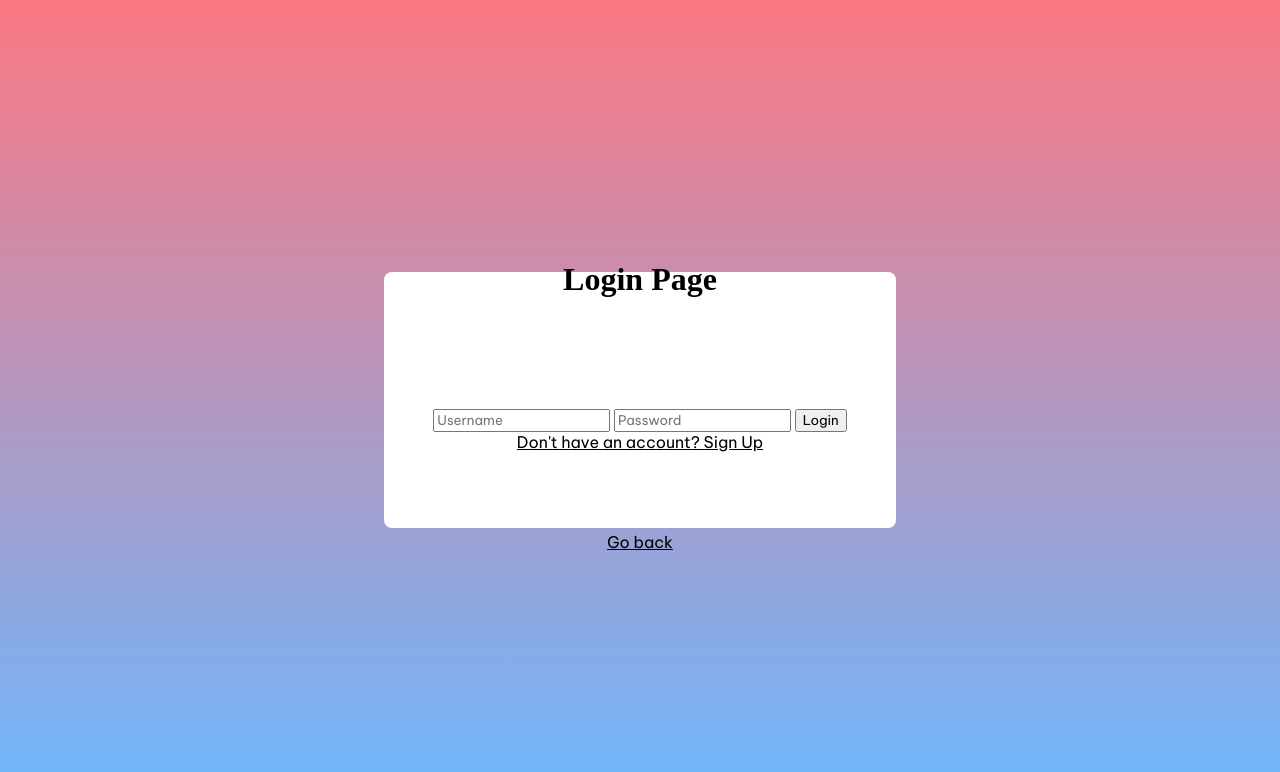
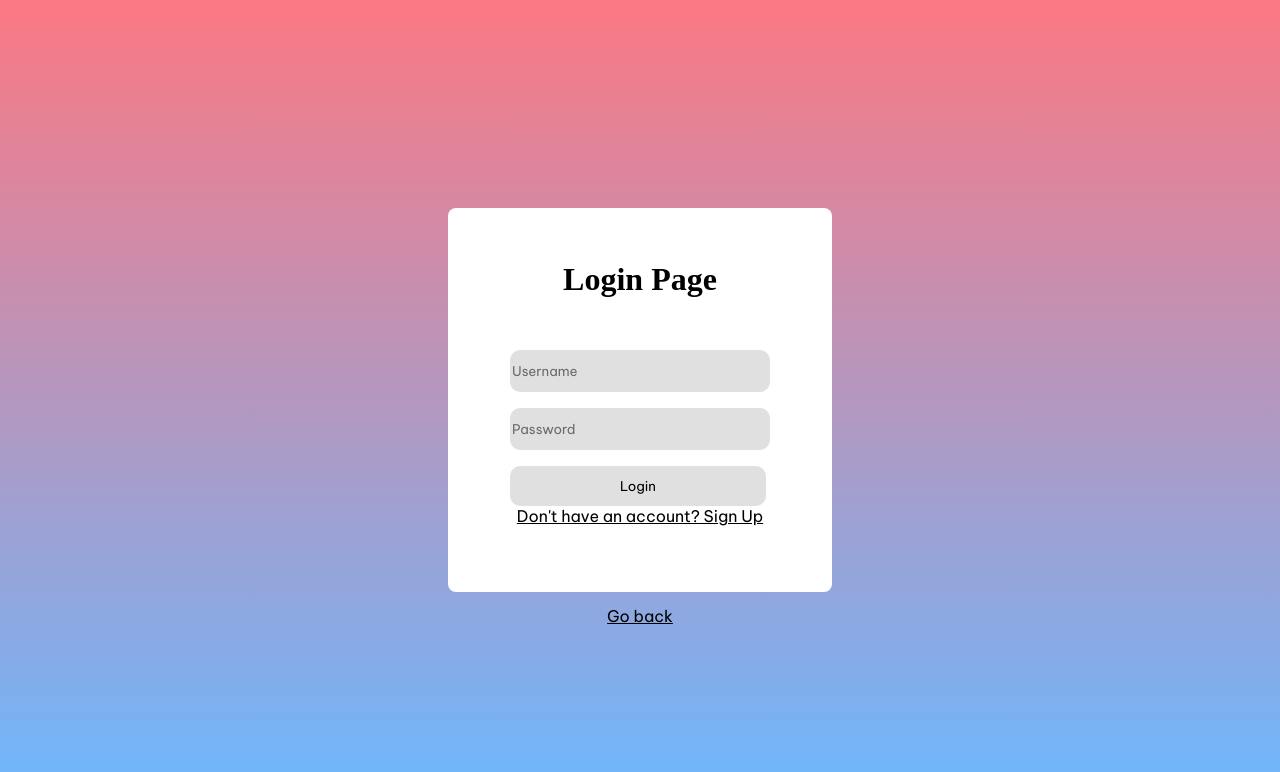
Before and after one commit to EmperMiner/SpeedTracker, a Flask app: page /login in a window 1280 px wide. Shown: the top 772 px of the page. Run offline with Flask 3, Linux system fonts and the light colour scheme; some libraries are stand-ins or nearby versions; some web fonts are replaced.

Commit message:
added css wrapper

```diff
--- a/app.py
+++ b/app.py
@@ -149,7 +149,7 @@ def vehicle(code):
         vehicleName = vehicle.vehicleName
         speedLimit = str(vehicle.speedLimit)
 
-    with open("D:/Projects/SpeedTracker/Vehicle1.txt") as myfile:
+    with open("D:/1.VGU/CSE2023/SpeedTracker/Vehicle1.TXT") as myfile:
         textlst = myfile.read().split()
         x = np.array([textlst])
         y = x.astype(float)
@@ -159,6 +159,7 @@ def vehicle(code):
                 speedArray.append(speed[i])
 
     return render_template('vehicle.html',vehicleName=vehicleName,speedLimit=speedLimit,speedArray=speedArray)
+
 
 @app.route('/logout', methods=['GET', 'POST'])
 @login_required
--- a/static/style.css
+++ b/static/style.css
@@ -76,6 +76,8 @@ h1{
 
 form{
     margin-top: 20vh;
+    display: flex;
+    flex-direction: column;
 }
 
 .back{
@@ -83,8 +85,8 @@ form{
 }
 
 .wrapper{
-    height: clamp(2em, 20vw, 30vw);
-    width: clamp(20vw, 40vw, 80vw);
+    height: clamp(20vh, 30vw, 50vw);
+    width: clamp(20vw, 30vw, 50vw);
     background-color: #ffffff;
     margin: 0 1vw;
     display: flex;
@@ -133,6 +135,23 @@ form{
     top: 20vh;
 }
 
+.input-container input{
+    width: 20vw;
+    height: 5vh;
+    margin-top: 2vh;
+    display: flex;
+    justify-content: center;
+    border: none;
+    outline: none;
+    background-color: #E0E0E0;
+    border-radius: 0.75em;
+
+}
+
+.input-container input::placeholder{
+    color: #6A6A6A;
+}
+
 #warningBar {
   height: 1.25em;
   padding: 0.25em;
--- a/templates/dashboard.html
+++ b/templates/dashboard.html
@@ -12,6 +12,7 @@
 </head>
 
 <body>
+    <div class="wrapper">
     <h1>Hello {{ current_user.username }}. You are logged in.</h1>
     <table class="table">
         <tr>
@@ -37,6 +38,7 @@
     </form>
 
     <a href="{{url_for('logout')}}">Press here to logout</a>
+    </div>
 </body>
 
 </html>
--- a/templates/login.html
+++ b/templates/login.html
@@ -17,9 +17,11 @@
 
     <form method="POST" action="">
         {{ form.hidden_tag() }}
+        <div class="input-container">
         {{ form.username }}
         {{ form.password }}
         {{ form.submit }}
+        </div>
     </form>
 
     <a href="{{ url_for('register') }}">Don't have an account? Sign Up</a>
--- a/templates/vehicle.html
+++ b/templates/vehicle.html
@@ -12,6 +12,7 @@
 </head>
 
 <body>
+    <div class="wrapper">
     <h1>Current Vehicle: {{ vehicleName }}</h1>
 
     <p id="curSpeed">Current Speed: 0km/h</p>
@@ -45,6 +46,7 @@
             document.getElementById('test').textContent = displayedSpeed + "km/h! You're going to jail!";
         }
     }
+    </div>
 </script>
 
 </html>
```
